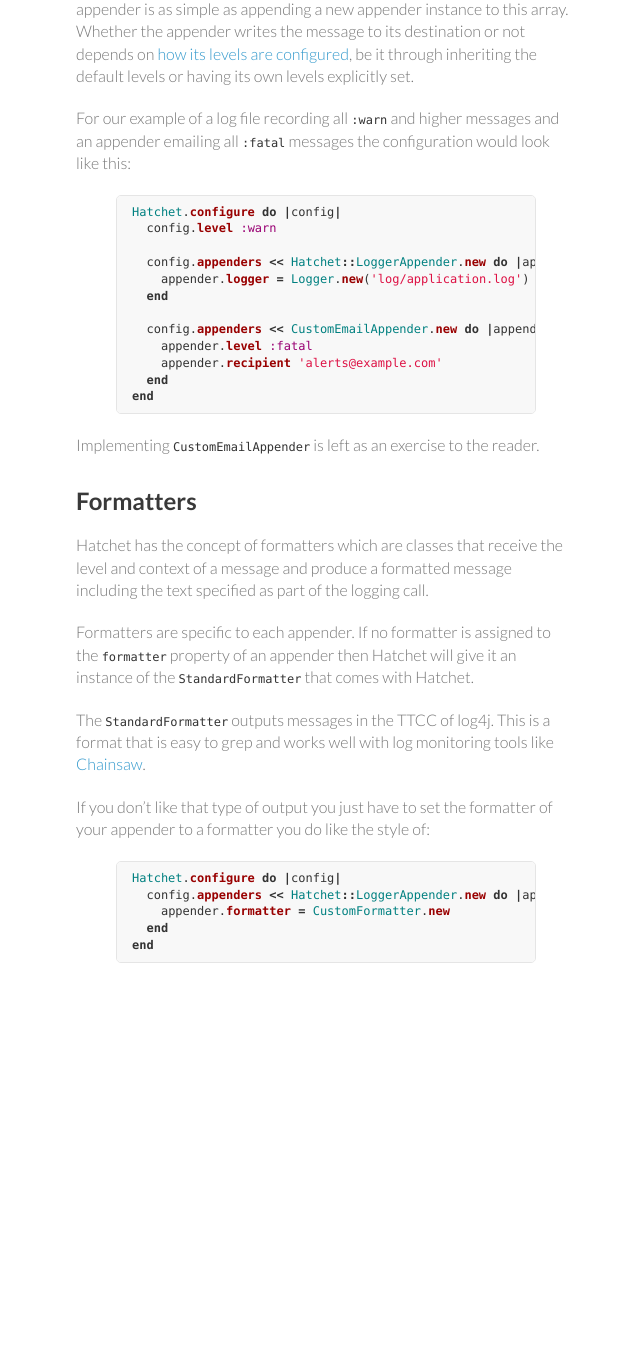
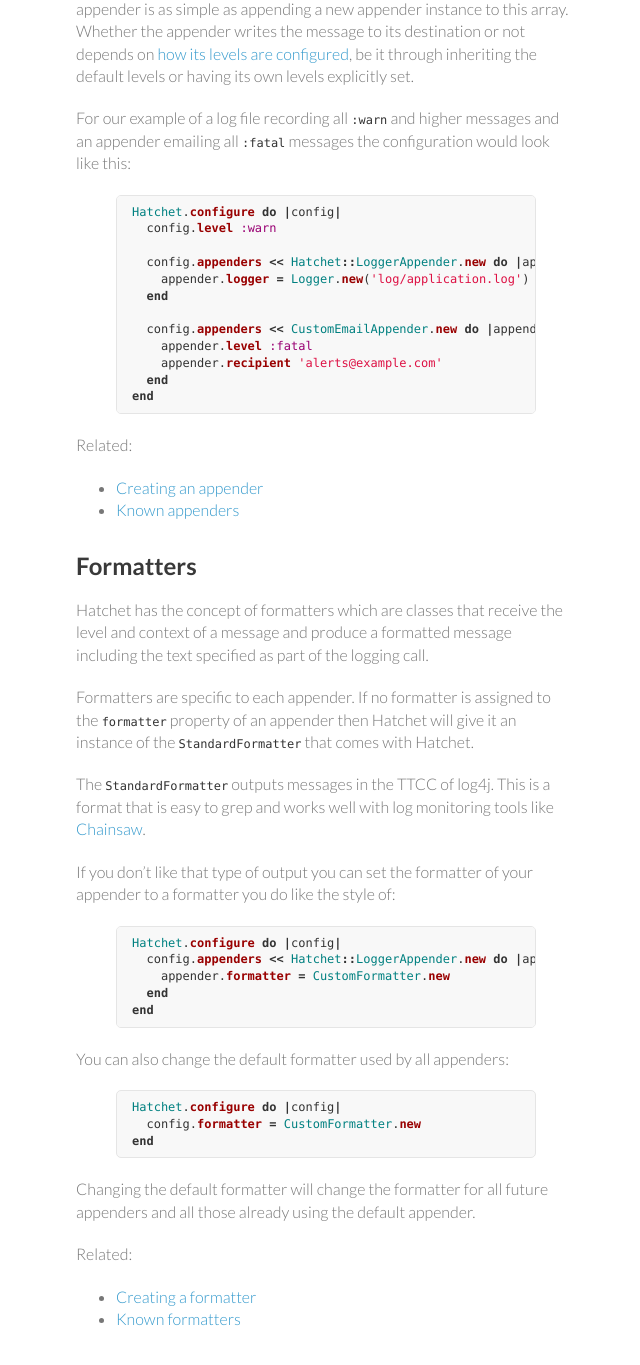
Before and after one commit to gshutler/hatchet, a Jekyll site: the page built from configuration.md, in a window 1280 px wide and 1400 px high, scrolled down 2765 px. Shown: the top 1365 px of the window, without its empty margins (494-1134 px from the left). Built offline with Jekyll 4.4.1, drawn with Linux system fonts in a browser that asks for light colours; before the commit the page ends 3798 px from its top, so only the background shows below that.

Commit message:
Documented the improved Rails integration and default appender and formatters that are available

```diff
--- a/_layouts/default.html
+++ b/_layouts/default.html
@@ -33,8 +33,8 @@
             <a href="/hatchet/install.html">Installation</a>
             <ul>
               <li><a href="/hatchet/install/rails.html">Rails</a></li>
+              <li><a href="/hatchet/install/ruby.html">Ruby</a></li>
               <li><a href="/hatchet/install/sinatra.html">Sinatra</a></li>
-              <li><a href="/hatchet/install/ruby.html">Ruby</a></li>
             </ul>
           </li>
           <li><a href="/hatchet/configuration.html">Configuration</a></li>
--- a/configuration.md
+++ b/configuration.md
@@ -153,7 +153,10 @@ Hatchet.configure do |config|
 end
 {% endhighlight %}
 
-Implementing `CustomEmailAppender` is left as an exercise to the reader.
+Related:
+
+ * [Creating an appender](/hatchet/extending/appenders.html)
+ * [Known appenders](/hatchet/extensions.html#appenders)
 
 ## Formatters
 
@@ -168,8 +171,8 @@ Formatters are specific to each appender. If no formatter is assigned to the
 The `StandardFormatter` outputs messages in the TTCC of log4j. This is a format
 that is easy to grep and works well with log monitoring tools like [Chainsaw](http://logging.apache.org/chainsaw/index.html).
 
-If you don't like that type of output you just have to set the formatter of your
-appender to a formatter you do like the style of:
+If you don't like that type of output you can set the formatter of your appender
+to a formatter you do like the style of:
 
 {% highlight ruby %}
 Hatchet.configure do |config|
@@ -178,3 +181,19 @@ Hatchet.configure do |config|
   end
 end
 {% endhighlight %}
+
+You can also change the default formatter used by all appenders:
+
+{% highlight ruby %}
+Hatchet.configure do |config|
+  config.formatter = CustomFormatter.new
+end
+{% endhighlight %}
+
+Changing the default formatter will change the formatter for all future
+appenders and all those already using the default appender.
+
+Related:
+
+ * [Creating a formatter](/hatchet/extending/formatters.html)
+ * [Known formatters](/hatchet/extensions.html#formatters)
```
Also changed, not shown: extensions.md (+28 -1 lines), install/rails.md (+23 -1 lines).
